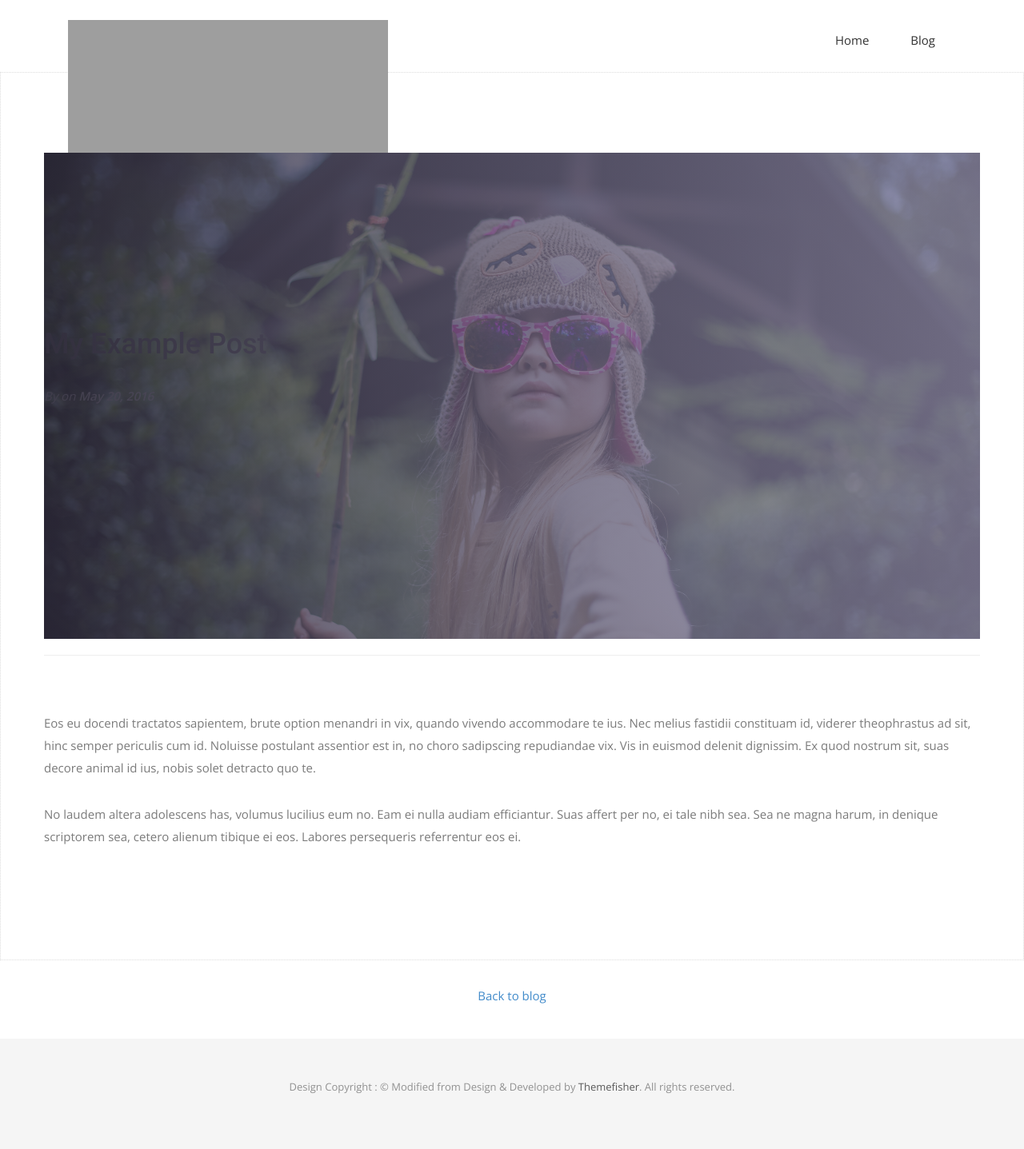
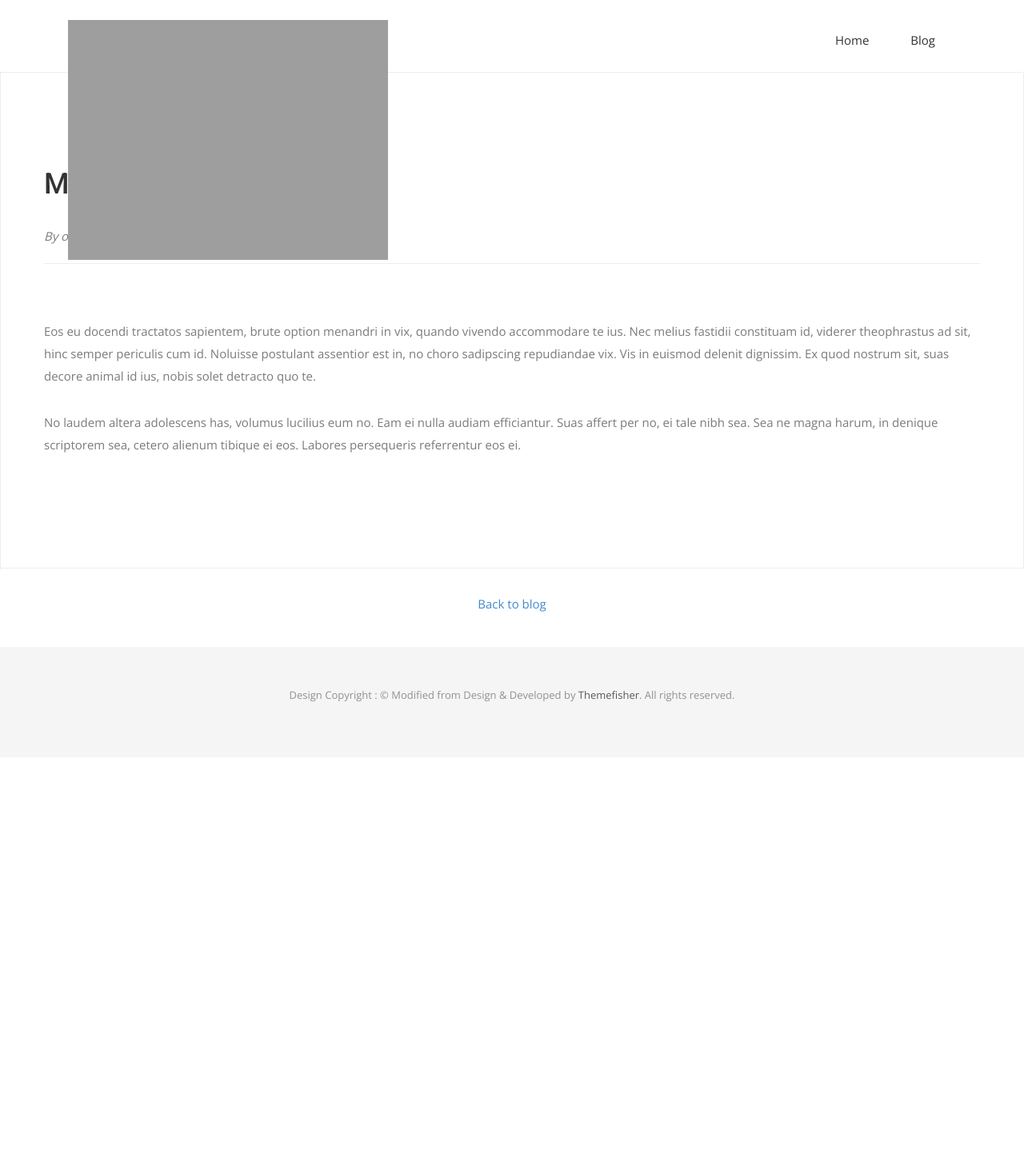
Before and after one commit to th3iedkid/th3iedkid.github.io, a Jekyll site: the page built from _posts/2016-05-20-my-example-post.md, in a window 1280 px wide. Shown: the whole page at 80% size. Built offline with Jekyll 4.4.1, drawn with Linux system fonts in a browser that asks for light colours; nearby versions of some CDN libraries; some web fonts are replaced; after the commit the page ends 947 px from its top, so only the background shows below that.

Commit message:
chaning layout

```diff
--- a/_layouts/post.html
+++ b/_layouts/post.html
@@ -9,12 +9,10 @@ layout: page
       <div class="row">
         <div>
           <div class="block">
-            <section id="slider">
             <h1>{{ page.title }}</h1>
             <div class="post-info-wrapper">
               <p class="italic">By <span class="bold">{{ page.author }}</span> on <span class="bold">{{ page.date | date: "%B %-d, %Y" }}</span></p>
             </div>
-          </section>
             <hr />
             <p>{{ content }}</p>
           </div>
```
